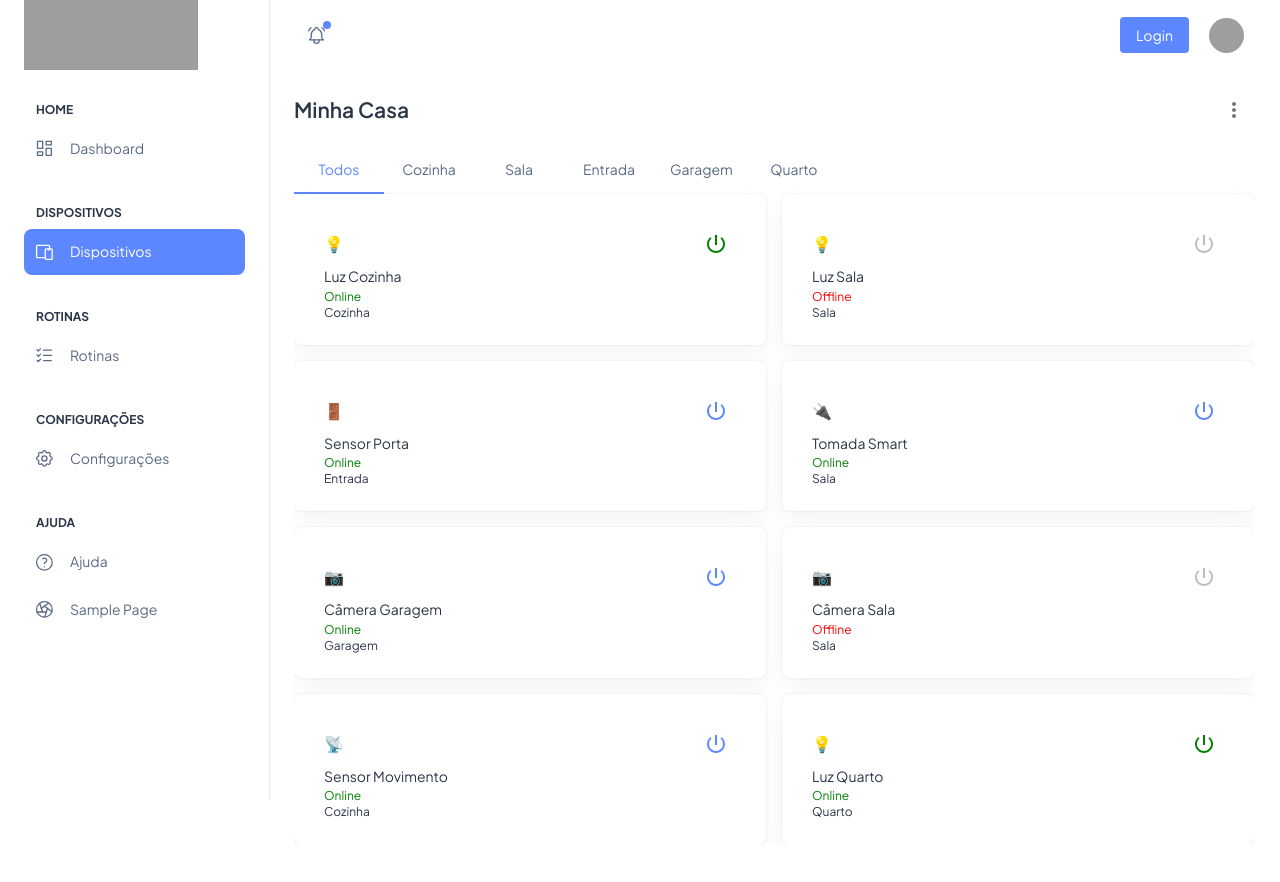
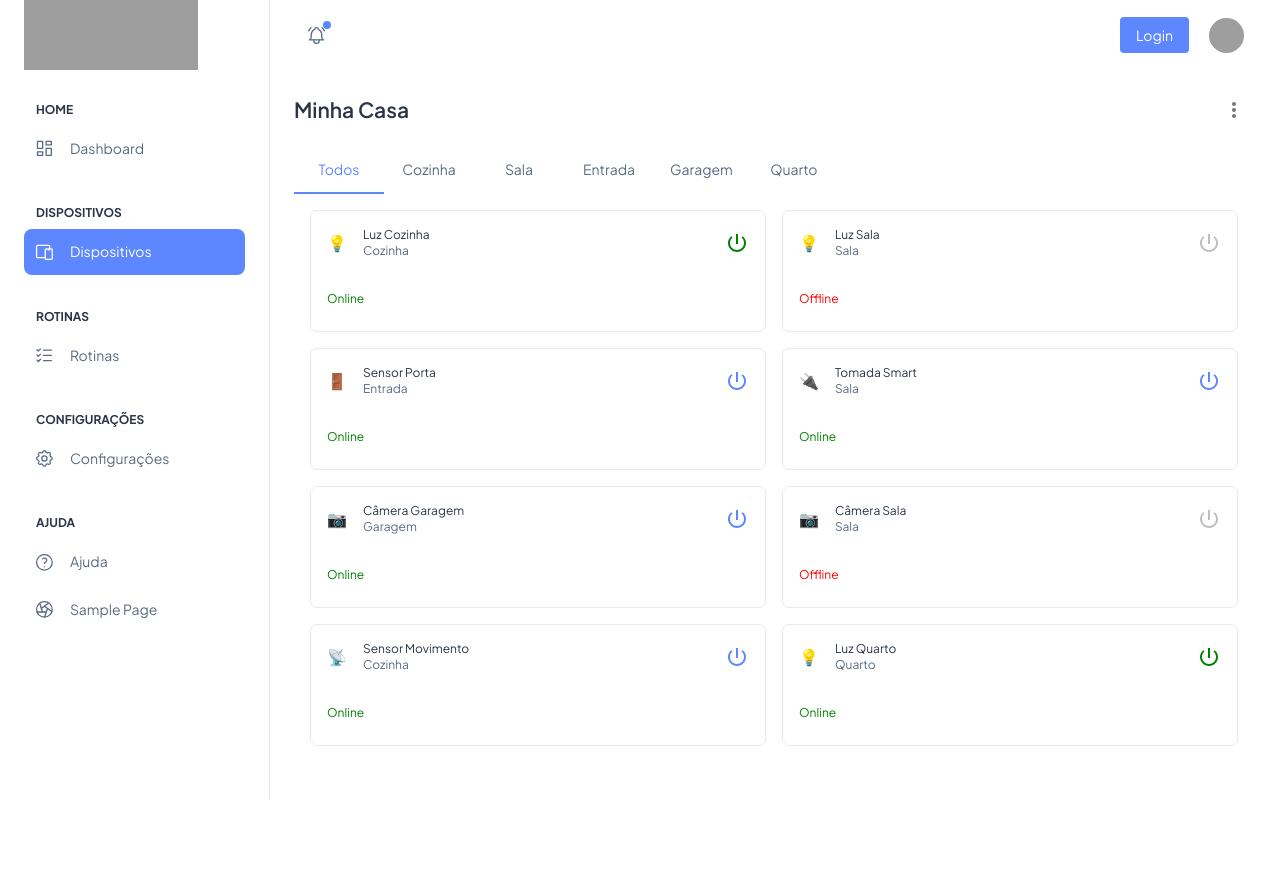
Before and after one commit to ricardomyt98/smart-home-manager, a Next.js app: page /devices in a window 1280 px wide. Shown: the top 882 px of the page. After the commit the page ends 822 px from the top, so only its background shows below. Built offline with nearby package versions, Linux system fonts and the light colour scheme; grey boxes are pictures that could not be loaded.

Commit message:
Features

```diff
--- a/src/app/(DashboardLayout)/devices/page.tsx
+++ b/src/app/(DashboardLayout)/devices/page.tsx
@@ -1,7 +1,6 @@
 'use client';
 import { useState } from 'react';
 
-import ManageAccountsIcon from '@mui/icons-material/ManageAccounts';
 import MoreVertIcon from '@mui/icons-material/MoreVert';
 import PowerSettingsNewIcon from '@mui/icons-material/PowerSettingsNew';
 import SettingsIcon from '@mui/icons-material/Settings';
@@ -9,9 +8,11 @@ import ViewListIcon from '@mui/icons-material/ViewList';
 import ViewModuleIcon from '@mui/icons-material/ViewModule';
 import {
   Box,
+  Card,
+  CardContent,
+  CardHeader,
   Grid,
   IconButton,
-  ListItemIcon,
   Menu,
   MenuItem,
   Tab,
@@ -20,7 +21,7 @@ import {
 } from '@mui/material';
 
 import PageContainer from '@/app/(DashboardLayout)/components/container/PageContainer';
-import DashboardCard from '@/app/(DashboardLayout)/components/shared/DashboardCard';
+import ResponsiveContainer from '@/app/(DashboardLayout)/components/container/ResponsiveContainer';
 
 // Define the type for a device
 interface Device {
@@ -117,10 +118,10 @@ const DeviceCard = ({
   const isOn = device.type === 'lamp' && isOnline;
 
   return (
-    <DashboardCard>
-      <Box>
-        <Box display="flex" alignItems="center" justifyContent="space-between">
-          <Typography variant="h6">{device.icon}</Typography>
+    <Card variant="outlined">
+      <CardHeader
+        avatar={<Typography variant="h6">{device.icon}</Typography>}
+        action={
           <IconButton
             color="primary"
             disabled={!isOnline}
@@ -131,19 +132,21 @@ const DeviceCard = ({
           >
             <PowerSettingsNewIcon />
           </IconButton>
-        </Box>
-        <Typography variant="subtitle1">{device.name}</Typography>
+        }
+        title={device.name}
+        subheader={device.room}
+      />
+      <CardContent>
         <Typography variant="body2" color={isOnline ? 'green' : 'red'}>
           {isOnline ? 'Online' : 'Offline'}
         </Typography>
-        <Typography variant="body2">{device.room}</Typography>
-      </Box>
-    </DashboardCard>
+      </CardContent>
+    </Card>
   );
 };
 
 const DevicesPage = () => {
-  const [viewMode, setViewMode] = useState('grid'); // 'grid' or 'list'
+  const [viewMode, setViewMode] = useState<'grid' | 'list'>('grid'); // 'grid' or 'list'
   const [anchorEl, setAnchorEl] = useState<null | HTMLElement>(null);
   const [devices, setDevices] = useState(initialDevices);
   const [selectedRoom, setSelectedRoom] = useState('Todos');
@@ -191,6 +194,7 @@ const DevicesPage = () => {
       title={`${houseName}`}
       description="Visualize e gerencie seus dispositivos inteligentes"
     >
+      <ResponsiveContainer>
         <Box
           display="flex"
           justifyContent="space-between"
@@ -215,37 +219,33 @@ const DevicesPage = () => {
                 horizontal: 'right',
               }}
             >
-            <MenuItem
-              onClick={() =>
-                handleViewChange(viewMode === 'grid' ? 'list' : 'grid')
-              }
-            >
-              <ListItemIcon>
-                {viewMode === 'grid' ? <ViewListIcon /> : <ViewModuleIcon />}
-              </ListItemIcon>
-              <Typography variant="inherit" style={{ marginLeft: 8 }}>
-                {viewMode === 'grid' ? 'Modo Lista' : 'Modo Grade'}
+              {viewMode === 'list' ? (
+                <MenuItem onClick={() => handleViewChange('grid')}>
+                  <Box display="flex" alignItems="center">
+                    <ViewModuleIcon sx={{ mr: 1 }} />
+                    <Typography variant="body2">Vista em Grade</Typography>
+                  </Box>
+                </MenuItem>
+              ) : (
+                <MenuItem onClick={() => handleViewChange('list')}>
+                  <Box display="flex" alignItems="center">
+                    <ViewListIcon sx={{ mr: 1 }} />
+                    <Typography variant="body2">Vista em Lista</Typography>
+                  </Box>
+                </MenuItem>
+              )}
+              <MenuItem>
+                <Box display="flex" alignItems="center">
+                  <SettingsIcon sx={{ mr: 1 }} />
+                  <Typography variant="body2">
+                    Gerenciamento de Dispositivos
                   </Typography>
-            </MenuItem>
-            <MenuItem>
-              <ListItemIcon>
-                <ManageAccountsIcon />
-              </ListItemIcon>
-              <Typography variant="inherit" style={{ marginLeft: 8 }}>
-                Gerenciar Dispositivos
-              </Typography>
-            </MenuItem>
-            <MenuItem>
-              <ListItemIcon>
-                <SettingsIcon />
-              </ListItemIcon>
-              <Typography variant="inherit" style={{ marginLeft: 8 }}>
-                Gerenciar Ambientes
-              </Typography>
+                </Box>
               </MenuItem>
             </Menu>
           </div>
         </Box>
+        <Box sx={{ overflowX: 'auto' }}>
           <Tabs
             value={selectedRoom}
             onChange={handleRoomChange}
@@ -257,13 +257,22 @@ const DevicesPage = () => {
               <Tab key={room} label={room} value={room} />
             ))}
           </Tabs>
-      <Grid container spacing={2}>
+        </Box>
+        <Box sx={{ padding: 2 }}>
+          <Grid container spacing={2} sx={{ overflowX: 'hidden' }}>
             {filteredDevices.map((device) => (
-          <Grid item xs={12} sm={viewMode === 'grid' ? 6 : 12} key={device.id}>
+              <Grid
+                item
+                xs={12}
+                sm={viewMode === 'grid' ? 6 : 12}
+                key={device.id}
+              >
                 <DeviceCard device={device} onToggle={handleToggleDevice} />
               </Grid>
             ))}
           </Grid>
+        </Box>
+      </ResponsiveContainer>
     </PageContainer>
   );
 };
```
Lines whose indentation alone changed are shown as unchanged.
